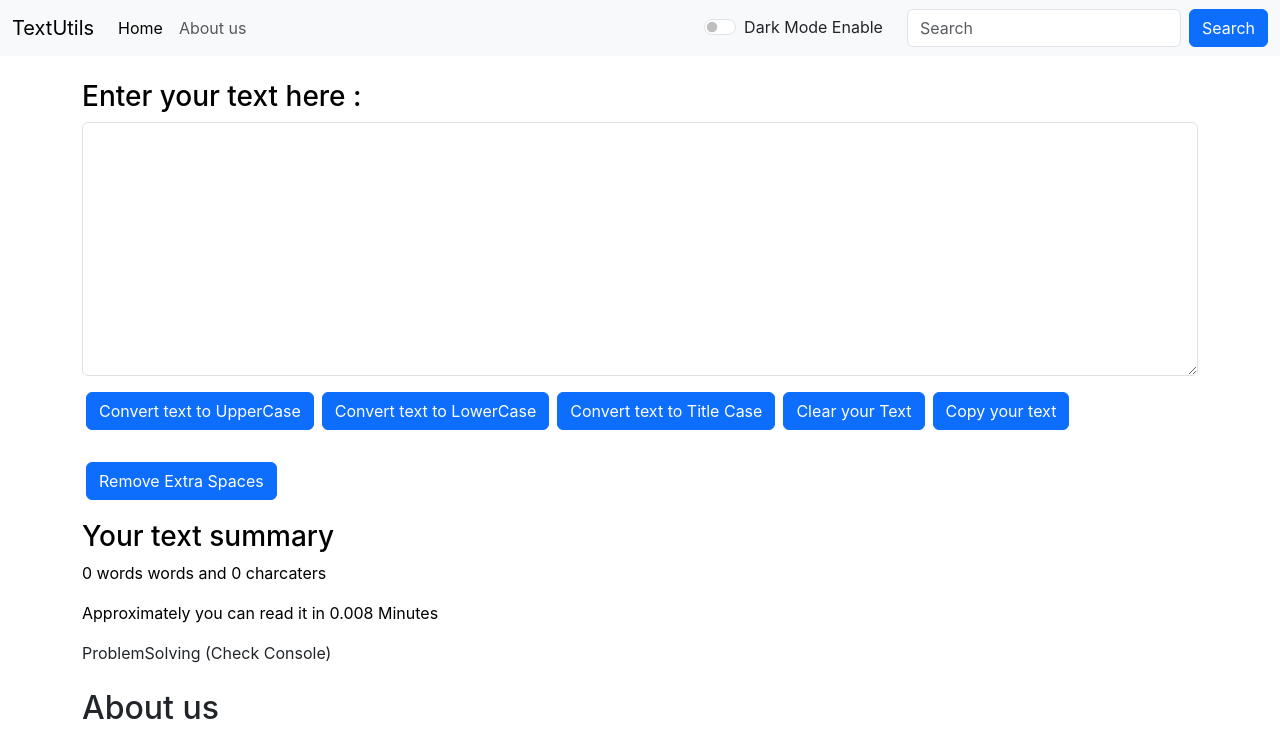
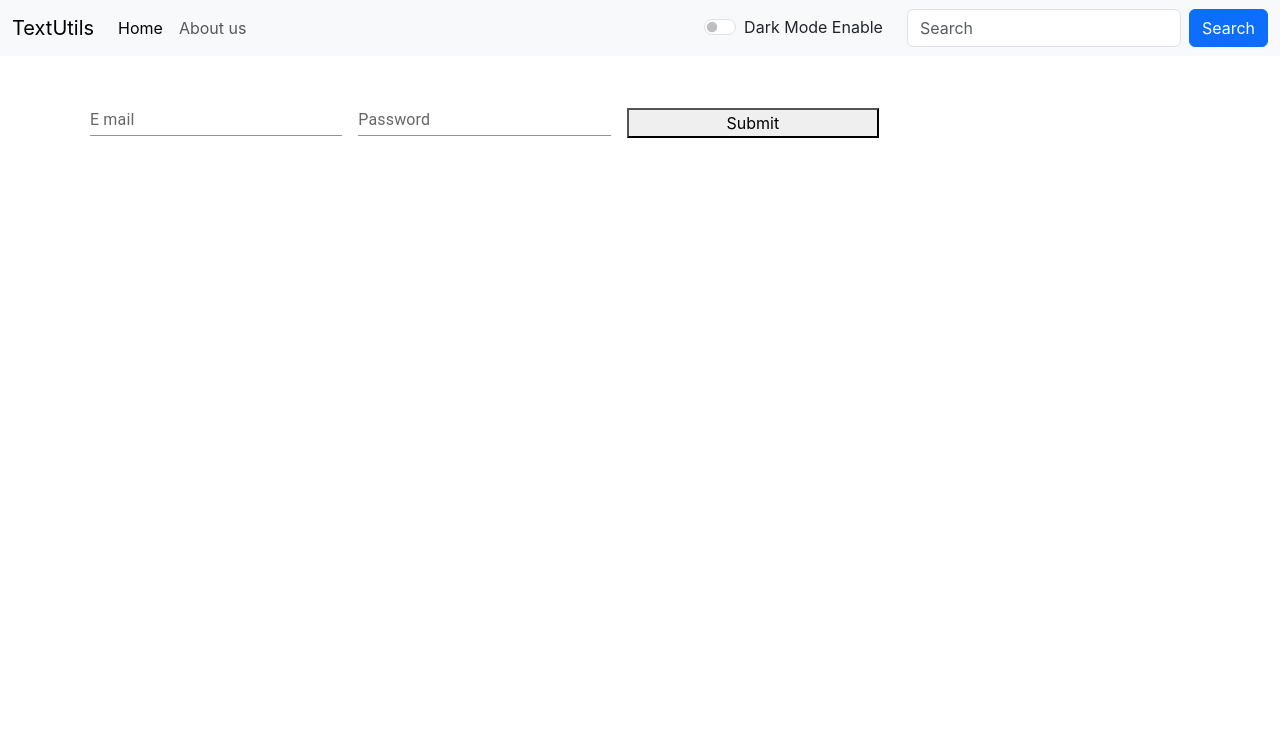
Before and after one commit to MuhammadHassanBhatti/TextUtils, a React (Create React App) app: page / in a window 1280 px wide. Shown: the top 736 px of the page. Built offline with nearby package versions, Linux system fonts and the light colour scheme.

Commit message:
Form Handling ref

```diff
--- a/package.json
+++ b/package.json
@@ -3,6 +3,9 @@
   "version": "0.1.0",
   "private": true,
   "dependencies": {
+    "@emotion/react": "^11.11.4",
+    "@emotion/styled": "^11.11.5",
+    "@mui/material": "^5.15.17",
     "@tanstack/react-table": "^8.12.0",
     "@testing-library/jest-dom": "^5.17.0",
     "@testing-library/react": "^13.4.0",
--- a/public/index.html
+++ b/public/index.html
@@ -14,7 +14,7 @@
 
     <link href="https://cdn.jsdelivr.net/npm/bootstrap@5.3.2/dist/css/bootstrap.min.css" rel="stylesheet" integrity="sha384-T3c6CoIi6uLrA9TneNEoa7RxnatzjcDSCmG1MXxSR1GAsXEV/Dwwykc2MPK8M2HN" crossorigin="anonymous">
 
-    <link rel="manifest" href="%PUBLIC_URL%/manifest.json" />
+    <link rel="manifest" href="/manifest.json" />
 
     <title>TextUtils</title>
 
--- a/src/App.js
+++ b/src/App.js
@@ -1,15 +1,16 @@
 import { useState } from "react";
 import "./App.css";
 import Navbar from "./components/Navbar";
-import TextUtilsForm from "./components/TextUtilsForm";
-import Alerts from "./components/Alerts";
-import ProblemSolving from "./components/ProblemSolving";
-import About from "./components/About";
-import Cards from "./components/Cards";
-import Practiceset from "./components/Practiceset";
-import Game from "./components/Game";
-import Hooks from "./components/Hooks";
-import TanStackTable from "./components/TanStackTable";
+// import TextUtilsForm from "./components/TextUtilsForm";
+// import Alerts from "./components/Alerts";
+// import ProblemSolving from "./components/ProblemSolving";
+// import About from "./components/About";
+// import Cards from "./components/Cards";
+// import Practiceset from "./components/Practiceset";
+// import Game from "./components/Game";
+// import Hooks from "./components/Hooks";
+// import TanStackTable from "./components/TanStackTable";
+import HandleForm from "./components/HandleForm";
 
 function App() {
   const [mode, setMode] = useState("light");
@@ -39,14 +40,15 @@ function App() {
   return (
     <>
       <Navbar title="TextUtils" mode={mode} toggleMode={toggleMode} />
-      <Alerts alert={alert} />
+      {/* <Alerts alert={alert} />
       <TextUtilsForm mode={mode} showAlert={showAlert} />
       <ProblemSolving />
       <About />
-      <Cards />
-      <TanStackTable />
+      <Cards /> */}
+      <HandleForm/>
+      {/* <TanStackTable />
       <Game />
-      <Practiceset />
+      <Practiceset /> */}
     </>
   );
 }
--- /dev/null
+++ b/src/components/Form.js
@@ -0,0 +1,39 @@
+import * as React from "react";
+import Box from "@mui/material/Box";
+import TextField from "@mui/material/TextField";
+import { forwardRef } from "react";
+
+const Form = forwardRef(({ handleSubmit }, ref) => {
+  return (
+    <div className="container my-4">
+      <Box
+        component="form"
+        onSubmit={handleSubmit}
+        ref={ref}
+        sx={{
+          "& > :not(style)": { m: 1, width: "25ch" },
+        }}
+        noValidate
+        autoComplete="off"
+      >
+        <TextField
+          id="email-textField"
+          label="E mail"
+          variant="standard"
+          name="email"
+        />
+        <TextField
+          id="password-textField"
+          label="Password"
+          variant="standard"
+          name="password"
+        />
+        <button style={{ marginTop: "28px" }} type="submit">
+          Submit
+        </button>
+      </Box>
+    </div>
+  );
+});
+
+export default Form;
--- /dev/null
+++ b/src/components/HandleForm.js
@@ -0,0 +1,26 @@
+import React, { useRef } from "react";
+import Form from "./Form";
+
+function HandleForm() {
+  const formInfo = useRef("");
+
+  const handleSubmit = (e) => {
+    e.preventDefault();
+    if (formInfo.current) {
+      const formData = {
+        email: formInfo.current.email.value,
+        password: formInfo.current.password.value,
+      };
+      console.log("Submitted Data:", formData);
+
+    }
+  };
+
+  return (
+    <div>
+      <Form ref={formInfo} handleSubmit={handleSubmit} />
+    </div>
+  );
+}
+
+export default HandleForm;
--- a/src/components/ProblemSolving.js
+++ b/src/components/ProblemSolving.js
@@ -8,19 +8,22 @@ const ProblemSolving = () => {
   );
 };
 
-const x = 1;
-a();
-b();
-console.log(x);
+// const x = 1;
+// a();
+// b();
+// console.log(x);
 
-function a() {
-  const x = 10;
-  console.log(x);
-}
-function b() {
-  const x = 100;
-  console.log(x);
-}
+// function a() {
+//   const x = 10;
+//   console.log(x);
+// }
+// function b() {
+//   const x = 100;
+//   console.log(x);
+// }
+
+///// UPPER CODE WORKS
+
 
 // function solveProblem(arr) {
 //             const charCount = {};
```
Also changed, not shown: 1 other file (tests, documents, lock files or other folders).
